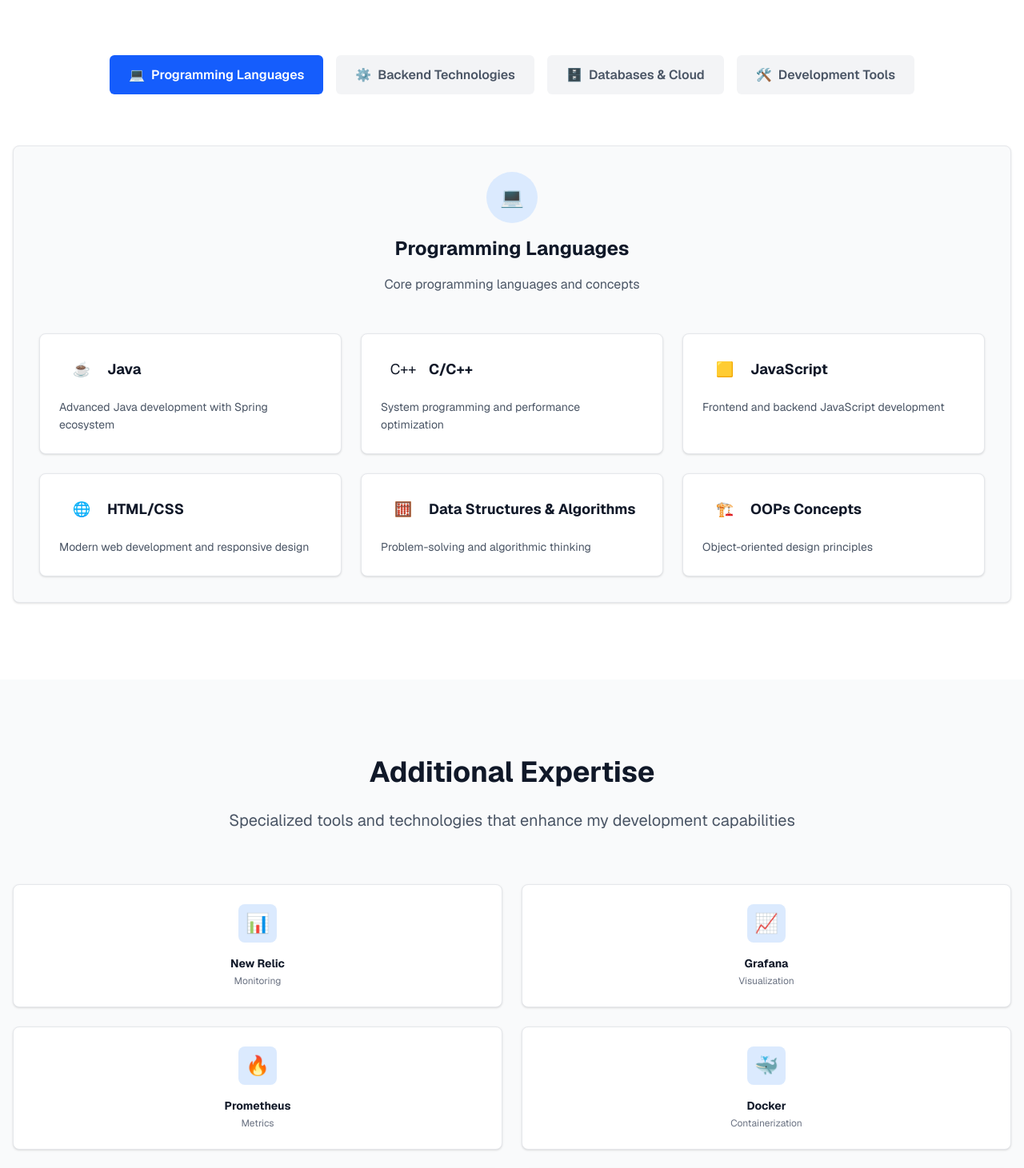
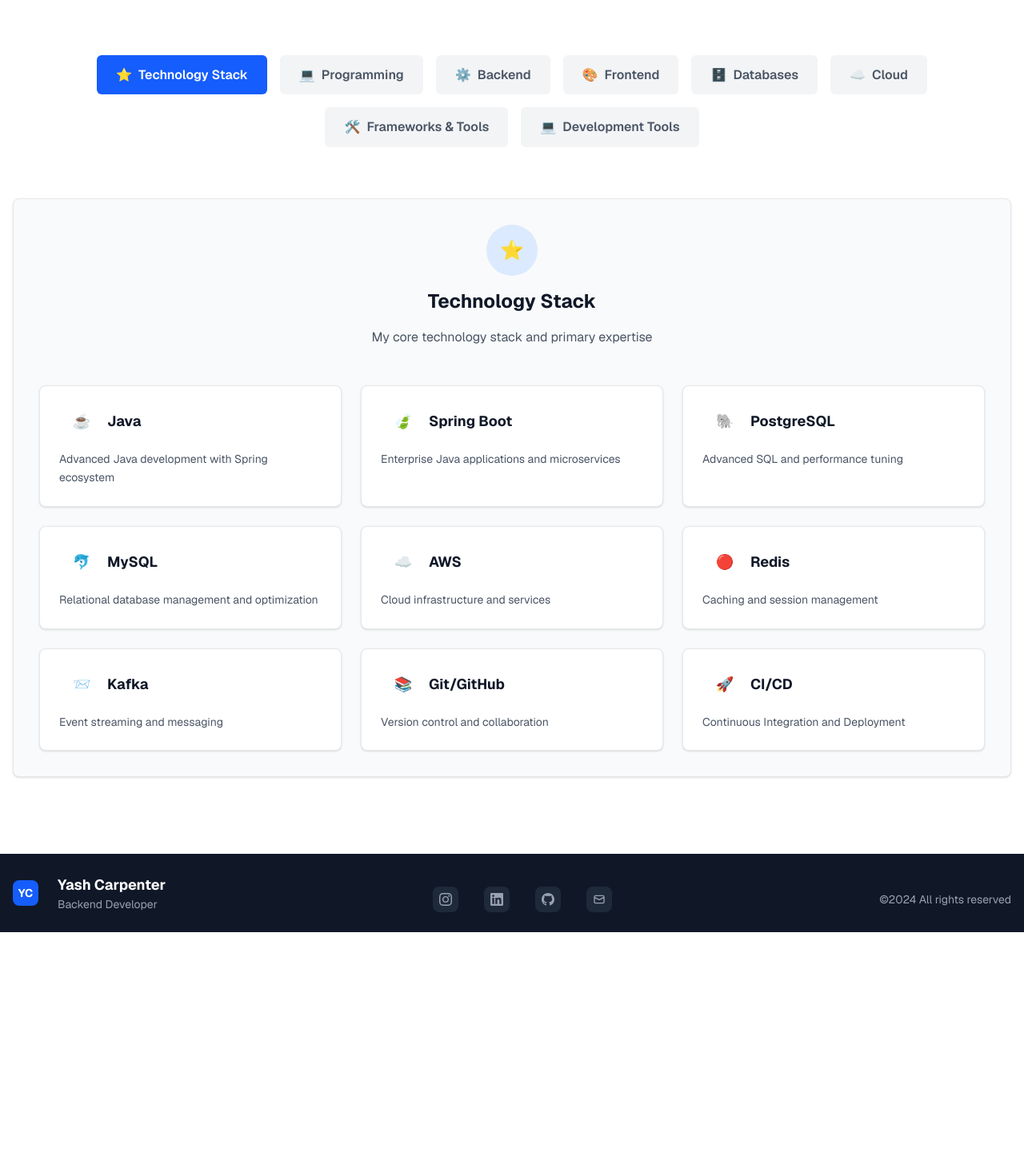
Before and after one commit to yashcarpenter/portfolio, a Next.js app: page /skills in a window 1280 px wide. Shown: the part 745-2206 px from the top of the page at 80% size. After the commit the page ends 1911 px from the top, so only its background shows below. Built offline with nearby package versions, Linux system fonts and the light colour scheme.

Commit message:
Changed Contents

```diff
--- a/src/app/globals.css
+++ b/src/app/globals.css
@@ -118,6 +118,35 @@
   }
 }
 
+@keyframes fadeInUp {
+  from {
+    opacity: 0;
+    transform: translateY(30px);
+  }
+  to {
+    opacity: 1;
+    transform: translateY(0);
+  }
+}
+
+@keyframes float {
+  0%, 100% {
+    transform: translateY(0px);
+  }
+  50% {
+    transform: translateY(-10px);
+  }
+}
+
+@keyframes glow {
+  0%, 100% {
+    box-shadow: 0 0 5px rgba(59, 130, 246, 0.5);
+  }
+  50% {
+    box-shadow: 0 0 20px rgba(59, 130, 246, 0.8), 0 0 30px rgba(59, 130, 246, 0.6);
+  }
+}
+
 @keyframes scaleIn {
   from {
     opacity: 0;
@@ -166,6 +195,18 @@
 
 .animate-scale-in {
   animation: scaleIn 0.6s ease-out;
+}
+
+.animate-fade-in-up {
+  animation: fadeInUp 0.6s ease-out;
+}
+
+.animate-float {
+  animation: float 3s ease-in-out infinite;
+}
+
+.animate-glow {
+  animation: glow 2s ease-in-out infinite;
 }
 
 .animate-gradient-shift {
--- a/src/app/skills/page.tsx
+++ b/src/app/skills/page.tsx
@@ -6,83 +6,131 @@
 import { useScrollAnimation } from "../hooks/useScrollAnimation";
 
 export default function SkillsPage() {
-  const [activeCategory, setActiveCategory] = useState("Programming");
+  const [activeCategory, setActiveCategory] = useState("TechStack");
   const { ref: heroRef, isVisible: heroVisible } = useScrollAnimation();
   const { ref: skillsRef, isVisible: skillsVisible } = useScrollAnimation();
 
   const skillCategories = [
     {
-      id: "Programming",
-      title: "Programming Languages",
-      icon: "💻",
-      description: "Core programming languages and concepts",
+      id: "TechStack",
+      title: "Technology Stack",
+      icon: "⭐",
+      description: "My core technology stack and primary expertise",
       skills: [
         { name: "Java", color: "from-orange-500 to-orange-600", description: "Advanced Java development with Spring ecosystem", icon: "☕" },
+        { name: "Spring Boot", color: "from-green-500 to-green-600", description: "Enterprise Java applications and microservices", icon: "🍃" },
+        { name: "PostgreSQL", color: "from-indigo-500 to-indigo-600", description: "Advanced SQL and performance tuning", icon: "🐘" },
+        { name: "MySQL", color: "from-blue-500 to-blue-600", description: "Relational database management and optimization", icon: "🐬" },
+        { name: "AWS", color: "from-orange-500 to-orange-600", description: "Cloud infrastructure and services", icon: "☁️" },
+        { name: "Redis", color: "from-red-500 to-red-600", description: "Caching and session management", icon: "🔴" },
+        { name: "Kafka", color: "from-orange-500 to-orange-600", description: "Event streaming and messaging", icon: "📨" },
+        { name: "Git/GitHub", color: "from-gray-500 to-gray-600", description: "Version control and collaboration", icon: "📚" },
+        { name: "CI/CD", color: "from-purple-500 to-purple-600", description: "Continuous Integration and Deployment", icon: "🚀" },
+      ]
+    },
+    {
+      id: "Programming",
+      title: "Programming",
+      icon: "💻",
+      description: "Programming languages and core concepts",
+      skills: [
         { name: "C/C++", color: "from-blue-500 to-blue-600", description: "System programming and performance optimization", icon: "C++" },
+        { name: "Java", color: "from-orange-500 to-orange-600", description: "Object-oriented programming and enterprise development", icon: "☕" },
+        { name: "Data Structures", color: "from-purple-500 to-purple-600", description: "Problem-solving and algorithmic thinking", icon: "🧮" },
+        { name: "OOPs", color: "from-green-500 to-green-600", description: "Object-oriented design principles", icon: "🏗️" },
         { name: "JavaScript", color: "from-yellow-500 to-yellow-600", description: "Frontend and backend JavaScript development", icon: "🟨" },
-        { name: "HTML/CSS", color: "from-red-500 to-red-600", description: "Modern web development and responsive design", icon: "🌐" },
-        { name: "Data Structures & Algorithms", color: "from-purple-500 to-purple-600", description: "Problem-solving and algorithmic thinking", icon: "🧮" },
-        { name: "OOPs Concepts", color: "from-green-500 to-green-600", description: "Object-oriented design principles", icon: "🏗️" },
       ]
     },
     {
       id: "Backend",
-      title: "Backend Technologies",
+      title: "Backend",
       icon: "⚙️",
-      description: "Server-side development and frameworks",
+      description: "Backend technologies and frameworks",
       skills: [
+        { name: "Java", color: "from-orange-500 to-orange-600", description: "Backend development with Java", icon: "☕" },
         { name: "Spring Boot", color: "from-green-500 to-green-600", description: "Enterprise Java applications", icon: "🍃" },
-        { name: "REST APIs", color: "from-blue-500 to-blue-600", description: "RESTful web services design", icon: "🔗" },
-        { name: "Microservices", color: "from-purple-500 to-purple-600", description: "Distributed system architecture", icon: "🔧" },
-        { name: "Hibernate", color: "from-indigo-500 to-indigo-600", description: "ORM and database mapping", icon: "🗃️" },
+        { name: "PostgreSQL", color: "from-indigo-500 to-indigo-600", description: "Advanced SQL database", icon: "🐘" },
+        { name: "MySQL", color: "from-blue-500 to-blue-600", description: "Relational database management", icon: "🐬" },
+        { name: "AWS", color: "from-orange-500 to-orange-600", description: "Cloud infrastructure and services", icon: "☁️" },
         { name: "Redis", color: "from-red-500 to-red-600", description: "Caching and session management", icon: "🔴" },
         { name: "Kafka", color: "from-orange-500 to-orange-600", description: "Event streaming and messaging", icon: "📨" },
+        { name: "Git/GitHub", color: "from-gray-500 to-gray-600", description: "Version control and collaboration", icon: "📚" },
+        { name: "CI/CD", color: "from-purple-500 to-purple-600", description: "Continuous Integration and Deployment", icon: "🚀" },
+      ]
+    },
+    {
+      id: "Frontend",
+      title: "Frontend",
+      icon: "🎨",
+      description: "Frontend technologies and frameworks",
+      skills: [
+        { name: "ReactJS", color: "from-cyan-500 to-cyan-600", description: "Frontend development with React", icon: "⚛️" },
+        { name: "HTML/CSS", color: "from-red-500 to-red-600", description: "Web markup and styling", icon: "🌐" },
+        { name: "JavaScript", color: "from-yellow-500 to-yellow-600", description: "Frontend JavaScript development", icon: "🟨" },
       ]
     },
     {
       id: "Database",
-      title: "Databases & Cloud",
+      title: "Databases",
       icon: "🗄️",
-      description: "Database management and cloud platforms",
+      description: "Database technologies and management",
       skills: [
         { name: "MySQL", color: "from-blue-500 to-blue-600", description: "Relational database management", icon: "🐬" },
-        { name: "PostgreSQL", color: "from-indigo-500 to-indigo-600", description: "Advanced SQL and performance tuning", icon: "🐘" },
-        { name: "AWS", color: "from-orange-500 to-orange-600", description: "Cloud infrastructure and services", icon: "☁️" },
-        { name: "GCP", color: "from-yellow-500 to-yellow-600", description: "Google Cloud Platform services", icon: "🌩️" },
-        { name: "SQL", color: "from-green-500 to-green-600", description: "Database querying and optimization", icon: "📊" },
-        { name: "DBMS", color: "from-purple-500 to-purple-600", description: "Database design and administration", icon: "🗄️" },
+        { name: "PostgreSQL", color: "from-indigo-500 to-indigo-600", description: "Advanced SQL database", icon: "🐘" },
+        { name: "DynamoDB", color: "from-yellow-500 to-yellow-600", description: "NoSQL database service", icon: "⚡" },
       ]
     },
     {
-      id: "Tools",
+      id: "Cloud",
+      title: "Cloud",
+      icon: "☁️",
+      description: "AWS cloud services and infrastructure",
+      skills: [
+        { name: "ECS", color: "from-blue-500 to-blue-600", description: "Elastic Container Service", icon: "🐳" },
+        { name: "CloudWatch", color: "from-orange-500 to-orange-600", description: "Monitoring and observability", icon: "👁️" },
+        { name: "EC2", color: "from-green-500 to-green-600", description: "Elastic Compute Cloud", icon: "💻" },
+        { name: "S3", color: "from-yellow-500 to-yellow-600", description: "Simple Storage Service", icon: "📦" },
+        { name: "RDS", color: "from-purple-500 to-purple-600", description: "Relational Database Service", icon: "🗄️" },
+        { name: "Lambda", color: "from-red-500 to-red-600", description: "Serverless computing", icon: "⚡" },
+        { name: "API Gateway", color: "from-indigo-500 to-indigo-600", description: "API management service", icon: "🔗" },
+        { name: "VPC", color: "from-teal-500 to-teal-600", description: "Virtual Private Cloud", icon: "🏠" },
+        { name: "IAM", color: "from-gray-500 to-gray-600", description: "Identity and Access Management", icon: "🔐" },
+      ]
+    },
+    {
+      id: "Frameworks",
+      title: "Frameworks & Tools",
+      icon: "🛠️",
+      description: "Frameworks, libraries and development tools",
+      skills: [
+        { name: "Hibernate", color: "from-indigo-500 to-indigo-600", description: "ORM and database mapping", icon: "🗃️" },
+        { name: "Bootstrap", color: "from-purple-500 to-purple-600", description: "CSS framework for responsive design", icon: "🎨" },
+        { name: "Jenkins", color: "from-red-500 to-red-600", description: "CI/CD pipeline automation", icon: "🔧" },
+        { name: "Argo CD", color: "from-teal-500 to-teal-600", description: "GitOps continuous deployment", icon: "🚀" },
+        { name: "Postman", color: "from-orange-500 to-orange-600", description: "API testing and development", icon: "📮" },
+        { name: "Maven", color: "from-yellow-500 to-yellow-600", description: "Build automation and dependency management", icon: "🏗️" },
+        { name: "Docker", color: "from-blue-500 to-blue-600", description: "Containerization and deployment", icon: "🐳" },
+        { name: "Kubernetes", color: "from-blue-600 to-blue-700", description: "Container orchestration", icon: "⚓" },
+      ]
+    },
+    {
+      id: "DevTools",
       title: "Development Tools",
-      icon: "🛠️",
+      icon: "💻",
       description: "Development environment and productivity tools",
       skills: [
-        { name: "Git/GitHub", color: "from-gray-500 to-gray-600", description: "Version control and collaboration", icon: "📚" },
         { name: "IntelliJ IDEA", color: "from-blue-500 to-blue-600", description: "Java IDE and development environment", icon: "💡" },
         { name: "VS Code", color: "from-purple-500 to-purple-600", description: "Multi-language code editor", icon: "💻" },
+        { name: "Git/GitHub", color: "from-gray-500 to-gray-600", description: "Version control and collaboration", icon: "📚" },
         { name: "Postman", color: "from-orange-500 to-orange-600", description: "API testing and development", icon: "📮" },
-        { name: "Jenkins", color: "from-red-500 to-red-600", description: "CI/CD pipeline automation", icon: "🔧" },
-        { name: "Argo CD", color: "from-teal-500 to-teal-600", description: "GitOps continuous deployment", icon: "🚀" },
-        { name: "Docker", color: "from-blue-500 to-blue-600", description: "Containerization and deployment", icon: "🐳" },
-        { name: "Kubernetes", color: "from-blue-600 to-blue-700", description: "Container orchestration", icon: "⚓" },
-        { name: "Maven", color: "from-yellow-500 to-yellow-600", description: "Build automation and dependency management", icon: "🏗️" },
         { name: "Linux/Ubuntu", color: "from-orange-500 to-orange-600", description: "Operating system and server management", icon: "🐧" },
+        { name: "MacOS", color: "from-gray-500 to-gray-600", description: "macOS development environment", icon: "🍎" },
+        { name: "Windows", color: "from-blue-500 to-blue-600", description: "Windows development platform", icon: "🪟" },
+        { name: "Sequel Ace", color: "from-blue-500 to-blue-600", description: "MySQL database management tool", icon: "🍎" },
       ]
     }
   ];
 
-  const additionalSkills = [
-    { name: "New Relic", icon: "📊", category: "Monitoring" },
-    { name: "Grafana", icon: "📈", category: "Visualization" },
-    { name: "Prometheus", icon: "🔥", category: "Metrics" },
-    { name: "Docker", icon: "🐳", category: "Containerization" },
-    { name: "Kubernetes", icon: "☸️", category: "Orchestration" },
-    { name: "Linux", icon: "🐧", category: "Operating System" },
-    { name: "MacOS", icon: "🍎", category: "Development" },
-    { name: "Windows", icon: "🪟", category: "Platform" },
-  ];
 
   const currentCategory = skillCategories.find(cat => cat.id === activeCategory) || skillCategories[0];
 
@@ -109,29 +157,9 @@
               <span className="block text-blue-600 mt-2">Drive Innovation</span>
             </h1>
             <p className="text-xl sm:text-2xl text-gray-600 max-w-4xl mx-auto leading-relaxed mb-12">
-              A comprehensive showcase of my technical expertise across programming languages,
-              frameworks, and cutting-edge technologies that power modern applications.
+              A comprehensive showcase of my backend development expertise across Java, Spring Boot,
+              databases, cloud technologies, and modern development tools that power scalable applications.
             </p>
-
-            {/* Quick Stats */}
-            {/* <div className="grid grid-cols-2 md:grid-cols-4 gap-8 max-w-4xl mx-auto">
-              <div className="text-center">
-                <div className="text-3xl sm:text-4xl font-bold text-blue-600 mb-2">4+</div>
-                <div className="text-gray-600 font-medium">Skill Categories</div>
-              </div>
-              <div className="text-center">
-                <div className="text-3xl sm:text-4xl font-bold text-purple-600 mb-2">25+</div>
-                <div className="text-gray-600 font-medium">Technologies</div>
-              </div>
-              <div className="text-center">
-                <div className="text-3xl sm:text-4xl font-bold text-green-600 mb-2">1+</div>
-                <div className="text-gray-600 font-medium">Years Experience</div>
-              </div>
-              <div className="text-center">
-                <div className="text-3xl sm:text-4xl font-bold text-orange-600 mb-2">100%</div>
-                <div className="text-gray-600 font-medium">Dedicated</div>
-              </div>
-            </div> */}
           </div>
         </section>
 
@@ -207,84 +235,7 @@
           </div>
         </section>
 
-        {/* Additional Skills Section */}
-        <section className="py-24 px-4 sm:px-6 lg:px-8 bg-gray-50 mt-16">
-          <div className="max-w-7xl mx-auto">
-            <div className="text-center mb-16">
-              <h2 className="text-3xl sm:text-4xl font-bold text-gray-900 mb-6">
-                Additional Expertise
-              </h2>
-              <p className="text-xl text-gray-600 max-w-3xl mx-auto leading-relaxed">
-                Specialized tools and technologies that enhance my development capabilities
-              </p>
-            </div>
 
-            <div className="grid grid-cols-2 md:grid-cols-4 lg:grid-cols-8 gap-6">
-              {additionalSkills.map((skill, index) => (
-                <div
-                  key={index}
-                  className="bg-white rounded-lg p-6 shadow-sm border border-gray-200 text-center hover:shadow-md transition-shadow duration-300"
-                >
-                  <div className="w-12 h-12 mx-auto mb-4 bg-blue-100 rounded-lg flex items-center justify-center text-2xl text-blue-600">
-                    {skill.icon}
-                  </div>
-                  <h4 className="text-sm font-bold text-gray-900 mb-1">{skill.name}</h4>
-                  <p className="text-xs text-gray-500">{skill.category}</p>
-                </div>
-              ))}
-            </div>
-          </div>
-        </section>
-
-        {/* Education & Summary Section */}
-        <section className="py-24 px-4 sm:px-6 lg:px-8 bg-white mt-16">
-          <div className="max-w-7xl mx-auto">
-            <div className="grid grid-cols-1 lg:grid-cols-2 gap-12">
-              {/* Professional Summary */}
-              <div className="bg-gray-50 rounded-lg p-8 shadow-sm border border-gray-200">
-                <div className="flex items-center mb-6">
-                  <div
-                    className="w-12 h-12 bg-blue-100 rounded-lg flex items-center justify-center text-blue-600 text-xl font-bold mr-6"
-                    style={{ marginRight: '24px' }}
-                  >
-                    💼
-                  </div>
-                  <h3 className="text-2xl font-bold text-gray-900">Professional Summary</h3>
-                </div>
-                <p className="text-gray-700 leading-relaxed text-lg">
-                  Demonstrated ability to design, develop, and optimize backend architectures,
-                  contributing to rapid product iterations and growth. Passionate about learning
-                  new technologies, solving complex backend challenges, and driving system efficiency.
-                </p>
-              </div>
-
-              {/* Education */}
-              <div className="bg-gray-50 rounded-lg p-8 shadow-sm border border-gray-200">
-                <div className="flex items-center mb-6">
-                  <div
-                    className="w-12 h-12 bg-green-100 rounded-lg flex items-center justify-center text-green-600 text-xl font-bold mr-6"
-                    style={{ marginRight: '24px' }}
-                  >
-                    🎓
-                  </div>
-                  <h3 className="text-2xl font-bold text-gray-900">Education</h3>
-                </div>
-                <div className="space-y-6">
-                  <div className="border-l-4 border-blue-500 pl-4" style={{ paddingLeft: '16px' }}>
-                    <h4 className="text-lg font-bold text-gray-900 mb-1">B.Tech in Information Technology</h4>
-                    <p className="text-gray-600 font-medium">Shri G.S. Institute of Technology and Science, Indore</p>
-                    <p className="text-gray-500 text-sm">2020 - 2024</p>
-                  </div>
-                  <div className="border-l-4 border-green-500 pl-4" style={{ paddingLeft: '16px' }}>
-                    <h4 className="text-lg font-bold text-gray-900 mb-1">XII (Higher Secondary)</h4>
-                    <p className="text-gray-600 font-medium">Ideal Convent H.S. School, Biaora</p>
-                    <p className="text-gray-500 text-sm">2018 - 2019</p>
-                  </div>
-                </div>
-              </div>
-            </div>
-          </div>
-        </section>
       </main>
       <div className="mt-16">
         <Footer />
--- a/src/app/work/page.tsx
+++ b/src/app/work/page.tsx
@@ -83,40 +83,6 @@
       "JWT token invalidation",
       "Improved user data protection",
       "Compliance with security best practices"
-    ],
-    liveUrl: "#",
-    githubUrl: "#"
-  },
-  {
-    id: 5,
-    title: "Microservices Architecture",
-    description: "Designed and implemented a scalable microservices architecture for a fintech application, improving system reliability and maintainability.",
-    technologies: ["Spring Boot", "Docker", "Kubernetes", "PostgreSQL", "Redis", "AWS"],
-    category: "Backend",
-    impact: "Improved system reliability by 40% and reduced deployment time by 60%",
-    features: [
-      "Containerized microservices with Docker",
-      "Kubernetes orchestration for scalability",
-      "Service mesh implementation",
-      "Distributed logging and monitoring",
-      "API gateway for request routing"
-    ],
-    liveUrl: "#",
-    githubUrl: "#"
-  },
-  {
-    id: 6,
-    title: "Real-time Analytics Dashboard",
-    description: "Built a real-time analytics dashboard for monitoring system performance and user behavior, providing actionable insights to stakeholders.",
-    technologies: ["ReactJS", "Node.js", "WebSocket", "MongoDB", "Chart.js"],
-    category: "Full Stack",
-    impact: "Reduced decision-making time by 50% through real-time insights",
-    features: [
-      "Real-time data visualization",
-      "Interactive charts and graphs",
-      "Customizable dashboard widgets",
-      "Export functionality for reports",
-      "Role-based access control"
     ],
     liveUrl: "#",
     githubUrl: "#"
```
Also changed, not shown: src/app/about/page.tsx (+61 -17 lines).
